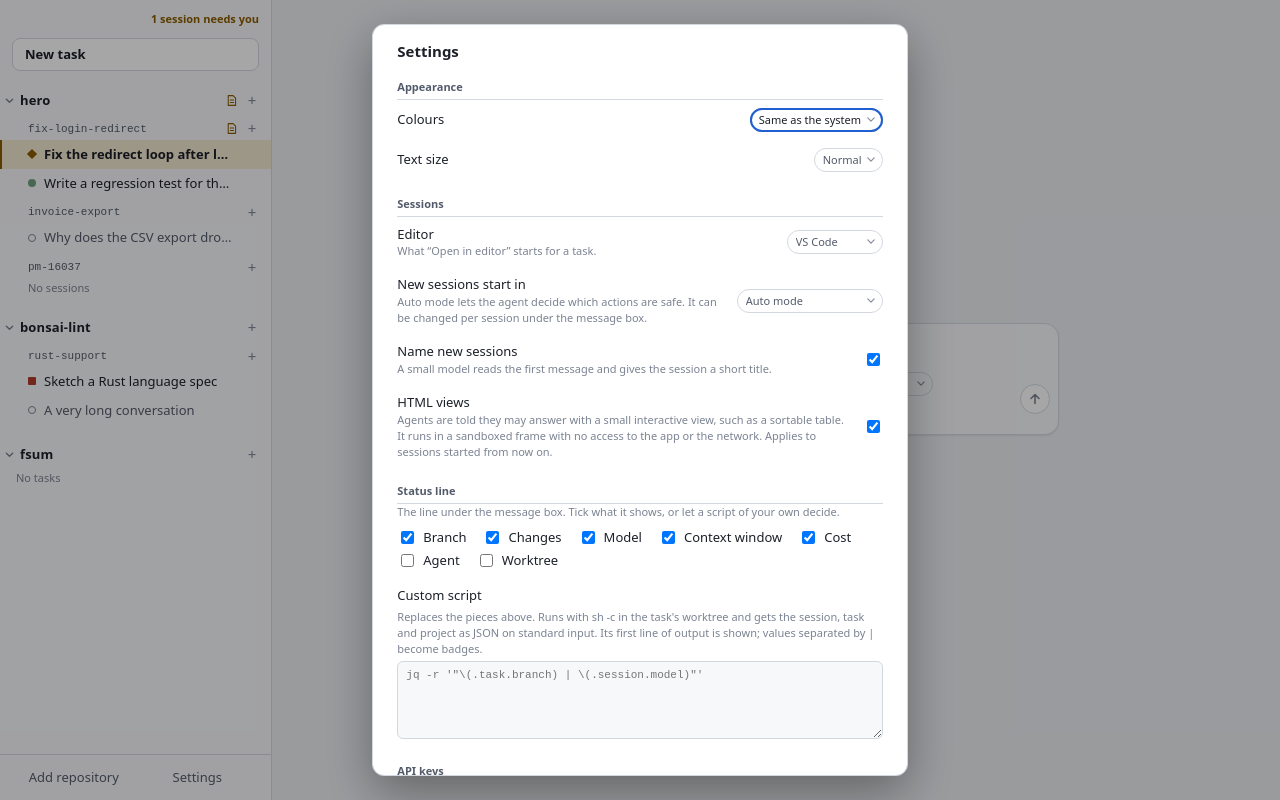
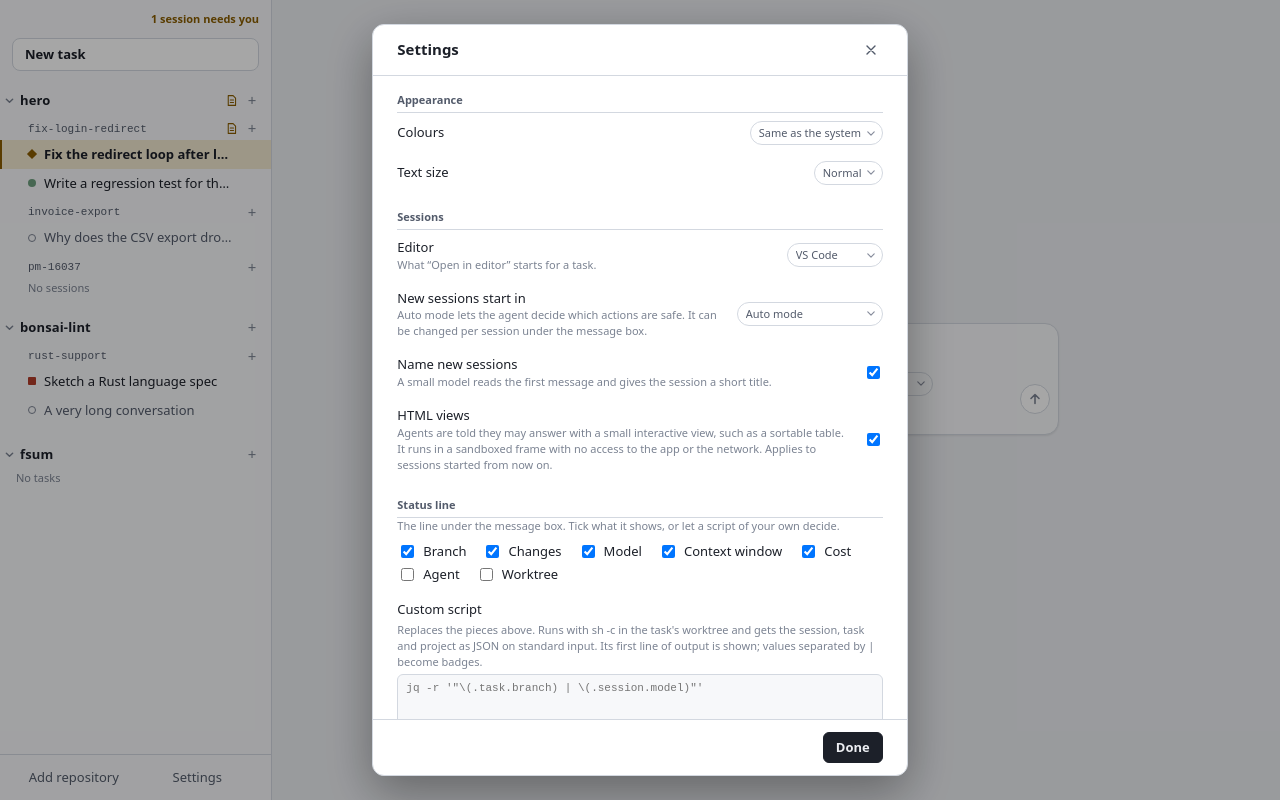
Before and after one commit to ryckakas/swarmed, a React (Vite) app in the folder ui/: page / in a window 1280 px wide. Both pictures are taken after a click on the button "Settings". Built offline with nearby package versions, Linux system fonts and the light colour scheme; a web font is replaced by a local one.

Commit message:
feat: settings with a fixed header and footer, shortcuts folded away

```diff
--- a/ui/src/components/SettingsDialog.tsx
+++ b/ui/src/components/SettingsDialog.tsx
@@ -5,6 +5,7 @@ import { keyCaps, LOCAL_HOTKEYS, listedHotkeys } from "../hotkeys";
 import { STATUS_ITEM_LABELS, STATUS_ITEMS, withItem } from "../statusline";
 import { useStore } from "../store";
 import { ApiKeys } from "./ApiKeys";
+import { CloseIcon, IconButton } from "./IconButton";
 import { editorChoices, supervisionChoices, TEXT_SCALES, THEMES } from "./options";
 import { Picker } from "./Picker";
 
@@ -32,17 +33,29 @@ export function SettingsDialog() {
             aria-labelledby="settings-title"
             onClose={() => showSettings(false)}
         >
+            <header className="settings-head">
                 <h2 id="settings-title">Settings</h2>
+                <IconButton label="Close settings" onClick={() => showSettings(false)}>
+                    <CloseIcon />
+                </IconButton>
+            </header>
+            {/* Only this part scrolls: the title and the way out stay where they are. */}
+            <div className="settings-body">
                 <Appearance settings={settings} />
                 <Sessions settings={settings} />
                 <StatusLineSettings settings={settings} />
                 <ApiKeys />
                 <Shortcuts />
-            <div className="confirm-actions">
-                <button type="button" className="button" onClick={() => showSettings(false)}>
+            </div>
+            <footer className="settings-foot">
+                <button
+                    type="button"
+                    className="button button-primary"
+                    onClick={() => showSettings(false)}
+                >
                     Done
                 </button>
-            </div>
+            </footer>
         </dialog>
     );
 }
@@ -175,11 +188,16 @@ function StatusLineSettings({ settings }: { settings: Settings }) {
 
 const SHORTCUT_GROUPS = ["Sessions", "In a session", "Task", "Window"] as const;
 
-/** Every keyboard shortcut, by where it applies. */
+/** Every keyboard shortcut, by where it applies. Folded away until asked for: it is a long list. */
 function Shortcuts() {
     return (
-        <section className="settings-group" id="shortcuts" aria-label="Keyboard shortcuts">
-            <h3>Keyboard shortcuts</h3>
+        <details className="settings-group settings-fold" id="shortcuts">
+            <summary>
+                <svg className="fold-chevron" viewBox="0 0 10 10" aria-hidden="true">
+                    <path d="M3.5 1.5 7 5 3.5 8.5" />
+                </svg>
+                Keyboard shortcuts
+            </summary>
             {SHORTCUT_GROUPS.map((group) => (
                 <ShortcutList
                     key={group}
@@ -188,7 +206,7 @@ function Shortcuts() {
                 />
             ))}
             <ShortcutList title="While typing or in the sidebar" shortcuts={LOCAL_HOTKEYS} />
-        </section>
+        </details>
     );
 }
 
--- a/ui/src/styles/app.css
+++ b/ui/src/styles/app.css
@@ -1888,7 +1888,65 @@ code {
 .settings {
     width: min(72ch, 100% - 2 * var(--space-6));
     max-height: calc(100% - 2 * var(--space-6));
+    padding: 0;
+    overflow: hidden;
+}
+
+/* A column of its own, so the middle scrolls between a head and a foot that stay put. */
+.settings[open] {
+    display: flex;
+    flex-direction: column;
+}
+
+.settings-head,
+.settings-foot {
+    flex: none;
+    display: flex;
+    align-items: center;
+    justify-content: space-between;
+    padding: var(--space-3) var(--space-6);
+}
+
+.settings-head {
+    border-bottom: 1px solid var(--line);
+}
+
+.settings-foot {
+    justify-content: flex-end;
+    border-top: 1px solid var(--line);
+}
+
+.settings-body {
+    flex: 1;
+    min-height: 0;
     overflow-y: auto;
+    padding: 0 var(--space-6) var(--space-4);
+}
+
+/* A group that opens when its heading is pressed. */
+.settings-fold summary {
+    display: flex;
+    align-items: center;
+    gap: var(--space-2);
+    padding-bottom: var(--space-1);
+    border-bottom: 1px solid var(--line);
+    color: var(--muted);
+    font-size: var(--text-xs);
+    font-weight: 600;
+    list-style: none;
+    cursor: pointer;
+}
+
+.settings-fold summary::-webkit-details-marker {
+    display: none;
+}
+
+.settings-fold summary:hover {
+    color: var(--text);
+}
+
+.settings-fold[open] .fold-chevron {
+    transform: rotate(90deg);
 }
 
 .settings-group {
--- a/ui/src/useHotkeys.ts
+++ b/ui/src/useHotkeys.ts
@@ -105,7 +105,11 @@ function focusMessage() {
 function showShortcuts() {
     useStore.getState().showSettings(true);
     requestAnimationFrame(() => {
-        document.getElementById("shortcuts")?.scrollIntoView({ block: "start" });
+        const list = document.getElementById("shortcuts");
+        if (list instanceof HTMLDetailsElement) {
+            list.open = true;
+        }
+        list?.scrollIntoView({ block: "start" });
     });
 }
 
```
Lines whose indentation alone changed are shown as unchanged.
